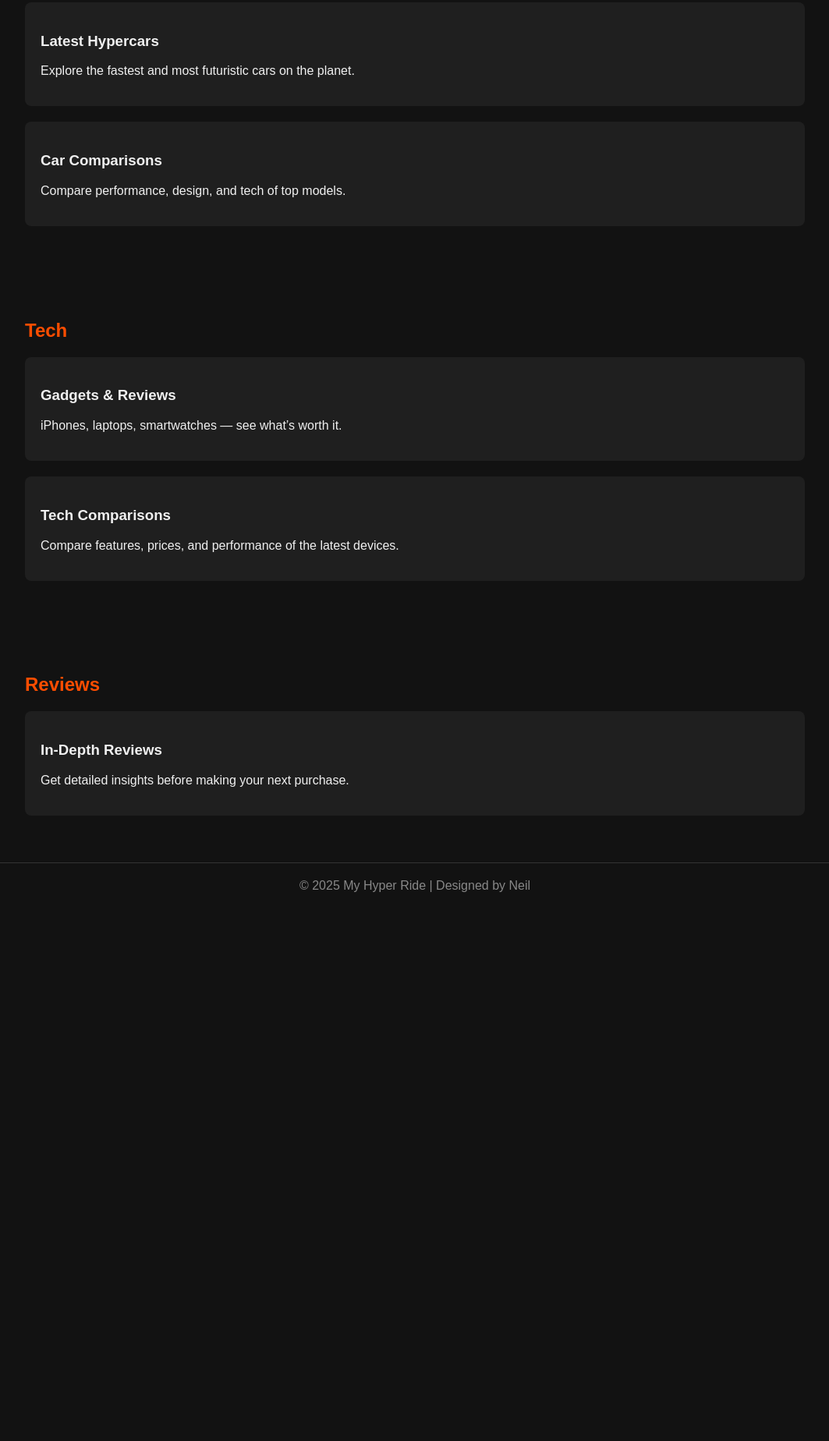
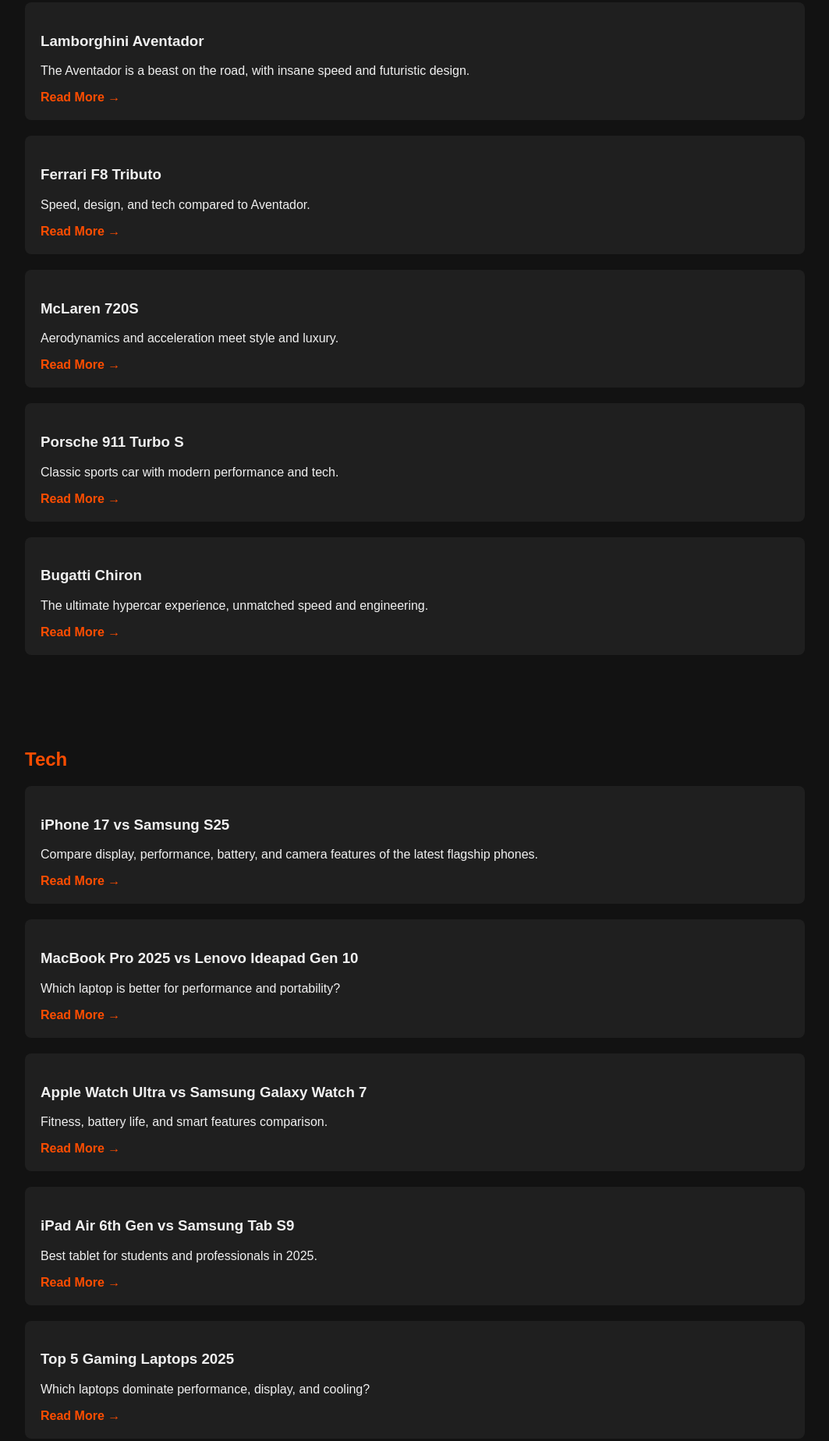
Before and after one commit to neildutt2012-hue/Mirror-Runner, a plain HTML site: page index.html in a window 1280 px wide. Shown: the part 273-2121 px from the top of the page at 78% size, without its empty margins (108-1171 px from the left). Before the commit the page ends 1438 px from the top, so only its background shows below. Drawn offline with Linux system fonts and the light colour scheme.

Commit message:
Update index.html

```diff
--- a/index.html
+++ b/index.html
@@ -51,6 +51,14 @@
             margin: 20px 0;
             border-radius: 8px;
         }
+        .card a {
+            color: #ff4d00;
+            text-decoration: none;
+            font-weight: bold;
+        }
+        .card a:hover {
+            text-decoration: underline;
+        }
         footer {
             text-align: center;
             padding: 20px;
@@ -72,36 +80,98 @@
         <a href="#reviews">Reviews</a>
     </nav>
 
+    <!-- Cars Section -->
     <section id="cars">
         <h2>Cars</h2>
+
         <div class="card">
-            <h3>Latest Hypercars</h3>
-            <p>Explore the fastest and most futuristic cars on the planet.</p>
+            <h3>Lamborghini Aventador</h3>
+            <p>The Aventador is a beast on the road, with insane speed and futuristic design.</p>
+            <a href="car1.html">Read More →</a>
         </div>
         <div class="card">
-            <h3>Car Comparisons</h3>
-            <p>Compare performance, design, and tech of top models.</p>
+            <h3>Ferrari F8 Tributo</h3>
+            <p>Speed, design, and tech compared to Aventador.</p>
+            <a href="car2.html">Read More →</a>
+        </div>
+        <div class="card">
+            <h3>McLaren 720S</h3>
+            <p>Aerodynamics and acceleration meet style and luxury.</p>
+            <a href="car3.html">Read More →</a>
+        </div>
+        <div class="card">
+            <h3>Porsche 911 Turbo S</h3>
+            <p>Classic sports car with modern performance and tech.</p>
+            <a href="car4.html">Read More →</a>
+        </div>
+        <div class="card">
+            <h3>Bugatti Chiron</h3>
+            <p>The ultimate hypercar experience, unmatched speed and engineering.</p>
+            <a href="car5.html">Read More →</a>
         </div>
     </section>
 
+    <!-- Tech Section -->
     <section id="tech">
         <h2>Tech</h2>
+
         <div class="card">
-            <h3>Gadgets & Reviews</h3>
-            <p>iPhones, laptops, smartwatches — see what’s worth it.</p>
+            <h3>iPhone 17 vs Samsung S25</h3>
+            <p>Compare display, performance, battery, and camera features of the latest flagship phones.</p>
+            <a href="tech1.html">Read More →</a>
         </div>
         <div class="card">
-            <h3>Tech Comparisons</h3>
-            <p>Compare features, prices, and performance of the latest devices.</p>
+            <h3>MacBook Pro 2025 vs Lenovo Ideapad Gen 10</h3>
+            <p>Which laptop is better for performance and portability?</p>
+            <a href="tech2.html">Read More →</a>
+        </div>
+        <div class="card">
+            <h3>Apple Watch Ultra vs Samsung Galaxy Watch 7</h3>
+            <p>Fitness, battery life, and smart features comparison.</p>
+            <a href="tech3.html">Read More →</a>
+        </div>
+        <div class="card">
+            <h3>iPad Air 6th Gen vs Samsung Tab S9</h3>
+            <p>Best tablet for students and professionals in 2025.</p>
+            <a href="tech4.html">Read More →</a>
+        </div>
+        <div class="card">
+            <h3>Top 5 Gaming Laptops 2025</h3>
+            <p>Which laptops dominate performance, display, and cooling?</p>
+            <a href="tech5.html">Read More →</a>
         </div>
     </section>
 
+    <!-- Reviews Section -->
     <section id="reviews">
         <h2>Reviews</h2>
+
         <div class="card">
-            <h3>In-Depth Reviews</h3>
-            <p>Get detailed insights before making your next purchase.</p>
+            <h3>Hypercar Event 2025</h3>
+            <p>Our detailed review of the latest hypercar showcase.</p>
+            <a href="review1.html">Read More →</a>
         </div>
+        <div class="card">
+            <h3>Top Tech Gadgets 2025</h3>
+            <p>The ultimate review of must-have tech for this year.</p>
+            <a href="review2.html">Read More →</a>
+        </div>
+        <div class="card">
+            <h3>Best Electric Cars 2025</h3>
+            <p>From Tesla to Rivian — performance, range, and tech reviewed.</p>
+            <a href="review3.html">Read More →</a>
+        </div>
+        <div class="card">
+            <h3>Smart Home Devices</h3>
+            <p>Voice assistants, cameras, and smart lights tested.</p>
+            <a href="review4.html">Read More →</a>
+        </div>
+        <div class="card">
+            <h3>Top 10 Mobile Games 2025</h3>
+            <p>The best mobile games you must play this year.</p>
+            <a href="review5.html">Read More →</a>
+        </div>
+
     </section>
 
     <footer>
```
